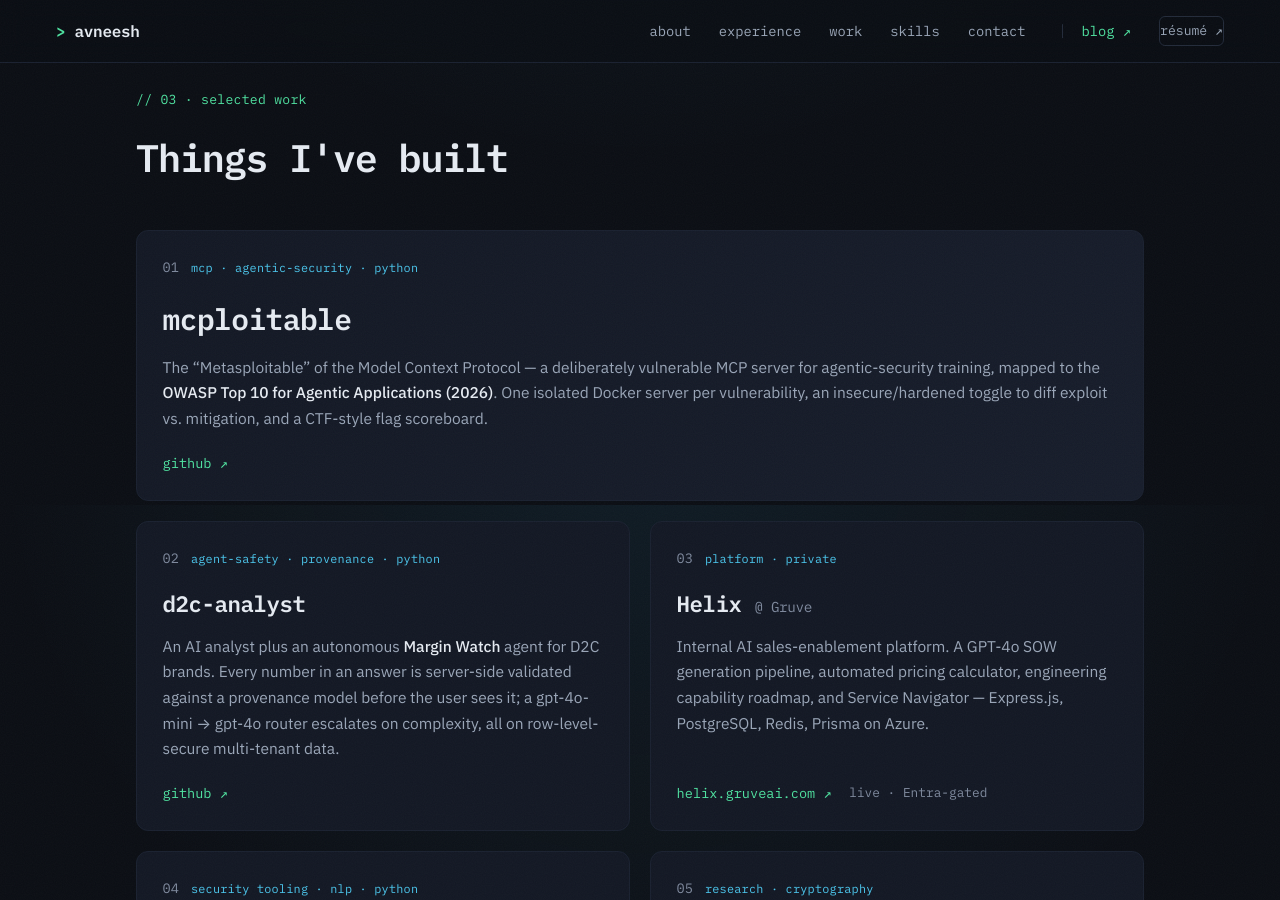
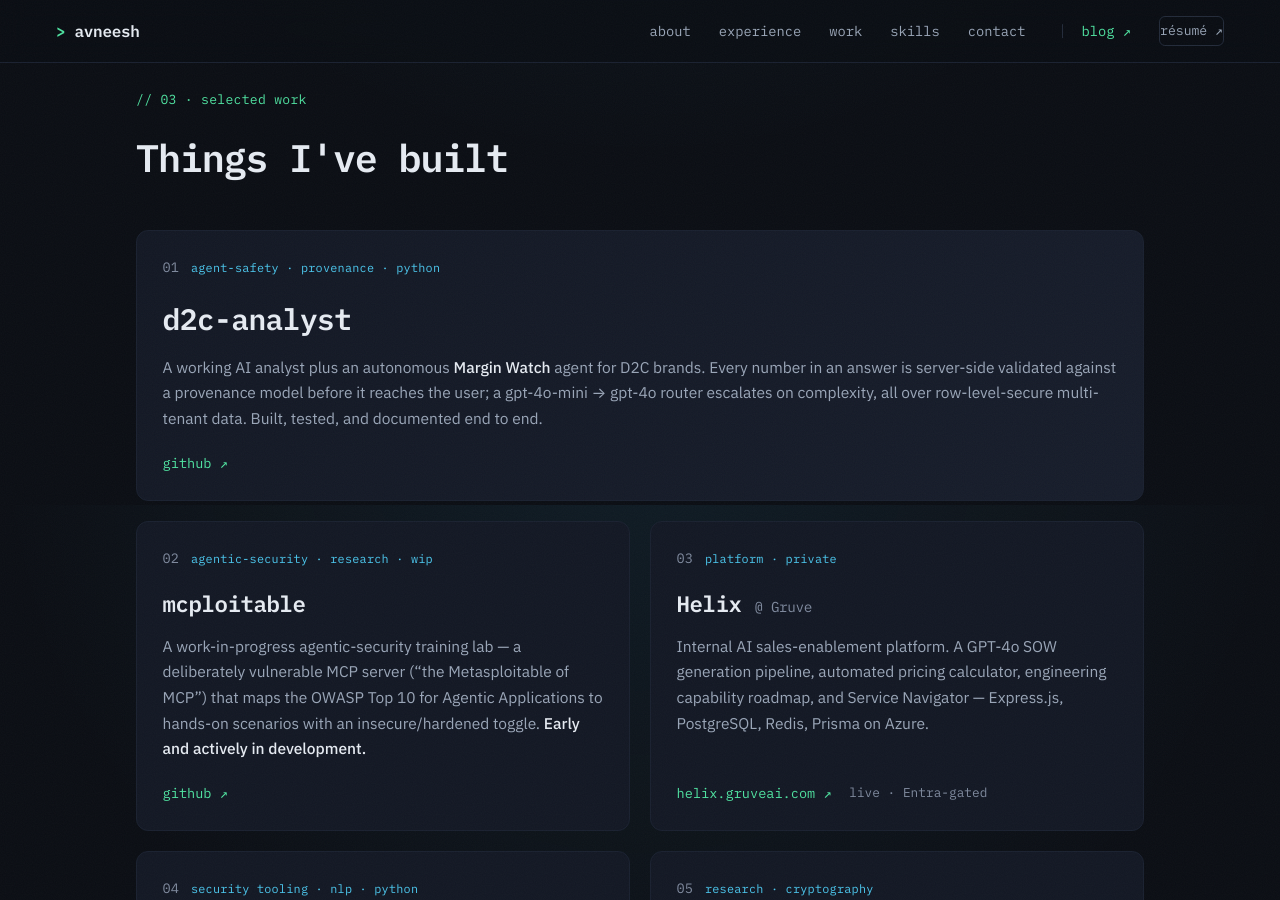
Before and after one commit to agileAlligator/Portfolio-Page, a Jekyll site: the page index.html, which Jekyll copies as it is, in a window 1280 px wide and 900 px high, scrolled down 2195 px. Built offline with Jekyll 4.4.1, drawn with Linux system fonts in a browser that asks for light colours; some of the changed text lies outside the part shown.

Commit message:
Honesty pass on work section + hero
- Replace fabricated 'mcp-inspect' hero terminal with a real before/after
  hardened-tool code diff (no fake scanner output)
- Promote d2c-analyst (tested, documented) to the feature card
- Reframe mcploitable honestly as an early work-in-progress; drop the
  'one server per vuln / CTF scoreboard' overclaim

Co-Authored-By: Claude Opus 4.8 (1M context) <noreply@anthropic.com>

```diff
--- a/index.html
+++ b/index.html
@@ -84,18 +84,19 @@
 			<div class="term" data-reveal aria-hidden="true">
 				<div class="term-bar">
 					<span class="dot"></span><span class="dot"></span><span class="dot"></span>
-					<span class="term-title">mcp-inspect · client-prod</span>
+					<span class="term-title">read_file.py — before / after</span>
 				</div>
-				<pre class="term-body"><span class="c-dim">$</span> mcp-inspect --harden client-prod
+				<pre class="term-body"><span class="c-dim"># hardening an MCP tool the model can call</span>
 
-<span class="c-key">▶ tool_call</span> read_file(<span class="c-str">"~/.ssh/id_rsa"</span>)
-  <span class="c-bad">✗ DENIED</span> <span class="c-dim">path outside scoped root</span>
-<span class="c-key">▶ tool_call</span> fetch(<span class="c-str">"http://169.254.169.254/…"</span>)
-  <span class="c-bad">✗ DENIED</span> <span class="c-dim">egress not allowlisted</span>
-<span class="c-key">▶ injection</span> <span class="c-str">"ignore previous instructions…"</span>
-  <span class="c-bad">✗ NEUTRALIZED</span> <span class="c-dim">untrusted content sandboxed</span>
+<span class="c-bad">- def read_file(path):</span>
+<span class="c-bad">-     return open(path).read()</span>
+<span class="c-dim">  # path traversal + unscanned secret leak</span>
 
-<span class="c-ok">✓ 0 escapes · 3 blocked · server hardened</span>
+<span class="c-ok">+ def read_file(path):</span>
+<span class="c-ok">+     p = safe_join(WORKSPACE, path)</span>
+<span class="c-ok">+     enforce_allowlist("read_file")</span>
+<span class="c-ok">+     return dlp_scan(open(p).read())</span>
+<span class="c-dim">  # sandboxed · allowlisted · DLP-scanned</span>
 <span class="c-dim">$</span> <span class="cursor">▋</span></pre>
 			</div>
 		</section>
@@ -185,35 +186,35 @@
 				<article class="card card-feature" data-reveal>
 					<div class="card-top">
 						<span class="card-idx">01</span>
-						<span class="card-tags">MCP · agentic-security · Python</span>
+						<span class="card-tags">agent-safety · provenance · Python</span>
 					</div>
-					<h3 class="card-title">mcploitable</h3>
+					<h3 class="card-title">d2c-analyst</h3>
 					<p class="card-desc">
-						The “Metasploitable” of the Model Context Protocol — a deliberately
-						vulnerable MCP server for agentic-security training, mapped to the
-						<strong>OWASP Top 10 for Agentic Applications (2026)</strong>. One
-						isolated Docker server per vulnerability, an insecure/hardened toggle to
-						diff exploit vs. mitigation, and a CTF-style flag scoreboard.
+						A working AI analyst plus an autonomous <strong>Margin Watch</strong>
+						agent for D2C brands. Every number in an answer is server-side validated
+						against a provenance model before it reaches the user; a gpt-4o-mini →
+						gpt-4o router escalates on complexity, all over row-level-secure
+						multi-tenant data. Built, tested, and documented end to end.
 					</p>
 					<div class="card-links">
-						<a href="https://github.com/agileAlligator/mcploitable" target="_blank" rel="noopener">github ↗</a>
+						<a href="https://github.com/agileAlligator/d2c-analyst" target="_blank" rel="noopener">github ↗</a>
 					</div>
 				</article>
 
 				<article class="card" data-reveal>
 					<div class="card-top">
 						<span class="card-idx">02</span>
-						<span class="card-tags">agent-safety · provenance · Python</span>
+						<span class="card-tags">agentic-security · research · WIP</span>
 					</div>
-					<h3 class="card-title">d2c-analyst</h3>
+					<h3 class="card-title">mcploitable</h3>
 					<p class="card-desc">
-						An AI analyst plus an autonomous <strong>Margin Watch</strong> agent for
-						D2C brands. Every number in an answer is server-side validated against a
-						provenance model before the user sees it; a gpt-4o-mini → gpt-4o router
-						escalates on complexity, all on row-level-secure multi-tenant data.
+						A work-in-progress agentic-security training lab — a deliberately
+						vulnerable MCP server (“the Metasploitable of MCP”) that maps the OWASP
+						Top 10 for Agentic Applications to hands-on scenarios with an
+						insecure/hardened toggle. <strong>Early and actively in development.</strong>
 					</p>
 					<div class="card-links">
-						<a href="https://github.com/agileAlligator/d2c-analyst" target="_blank" rel="noopener">github ↗</a>
+						<a href="https://github.com/agileAlligator/mcploitable" target="_blank" rel="noopener">github ↗</a>
 					</div>
 				</article>
 
```
